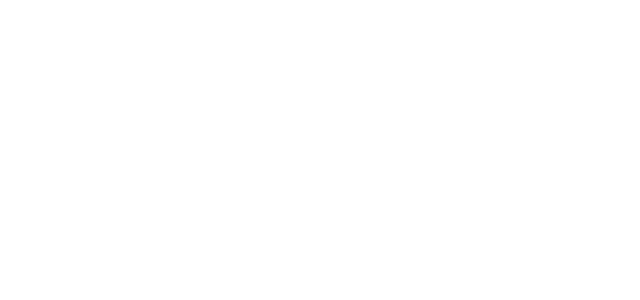
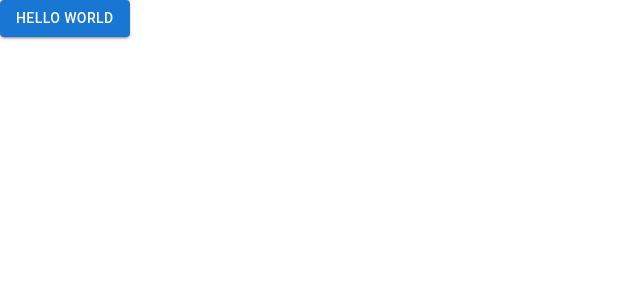
Before and after one commit to HeoUk/react-basic, a React (Create React App) app: page / in a window 1280 px wide. Before the commit this address had no page. Shown: the top 300 px of the page, without its empty margins (0-640 px from the left). Built offline with nearby package versions, Linux system fonts and the light colour scheme.

Commit message:
[FIX] react 18 버전 createRoot 적용

```diff
--- a/package.json
+++ b/package.json
@@ -1,5 +1,5 @@
 {
-  "name": "detector-front",
+  "name": "xray-front",
   "homepage": "https://amis-poc.xray/",
   "version": "0.1.0",
   "private": true,
--- a/src/AppRouter.js
+++ b/src/AppRouter.js
@@ -5,7 +5,7 @@ function AppRouter() {
     return (
         <BrowserRouter basename={process.env.PUBLIC_URL}>
             <Routes>
-                <Route path="/xray" element={<XrayContainer/>}/>
+                <Route path="/" element={<XrayContainer/>}/>
                 {/*<Route path="/xray-detail"></Route>*/}
             </Routes>
         </BrowserRouter>
--- a/src/index.js
+++ b/src/index.js
@@ -1,11 +1,11 @@
 import React from 'react';
-import ReactDOM from 'react-dom';
+import ReactDOM from 'react-dom/client';
 import './index.css';
 import App from './App';
 
-ReactDOM.render(
-    <React.StrictMode>
-        <App/>
-    </React.StrictMode>,
-    document.getElementById('root')
+const root = ReactDOM.createRoot(document.getElementById('root'));
+root.render(
+  <React.StrictMode>
+    <App />
+  </React.StrictMode>
 );
```
